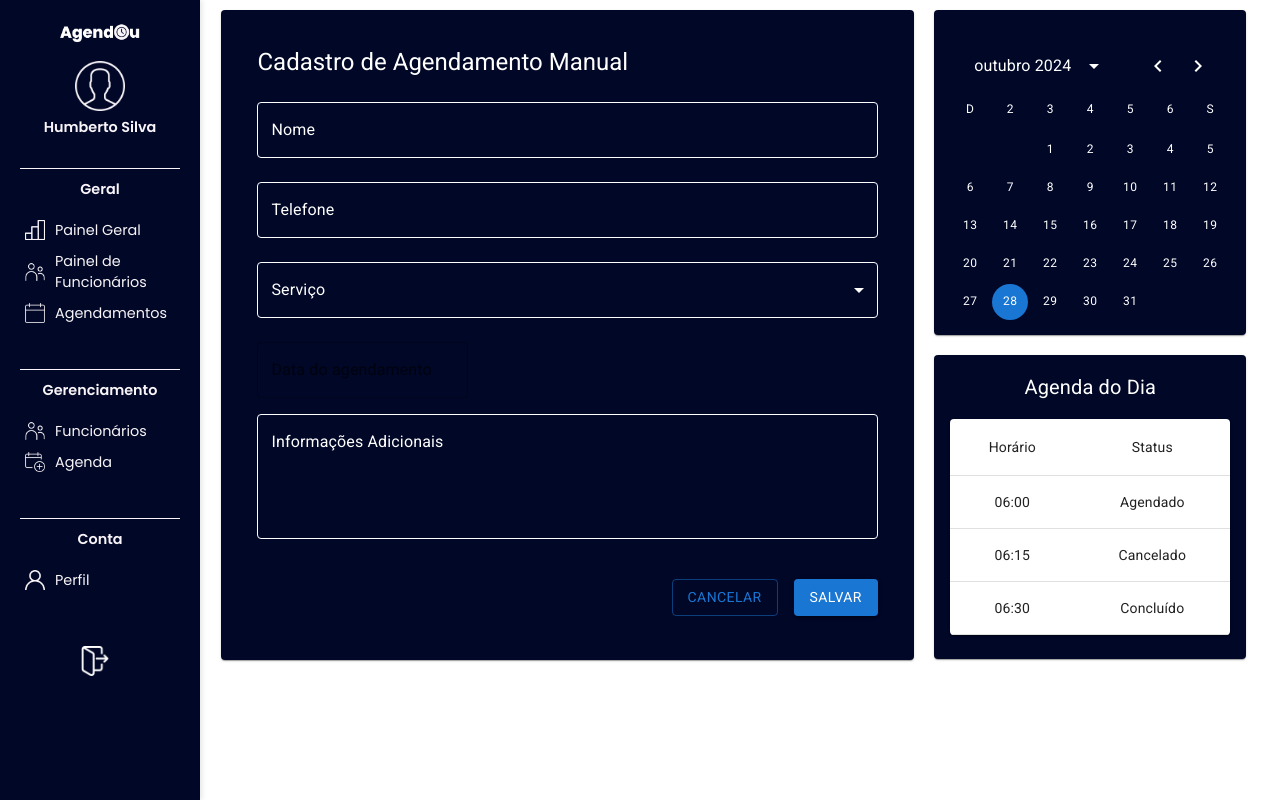
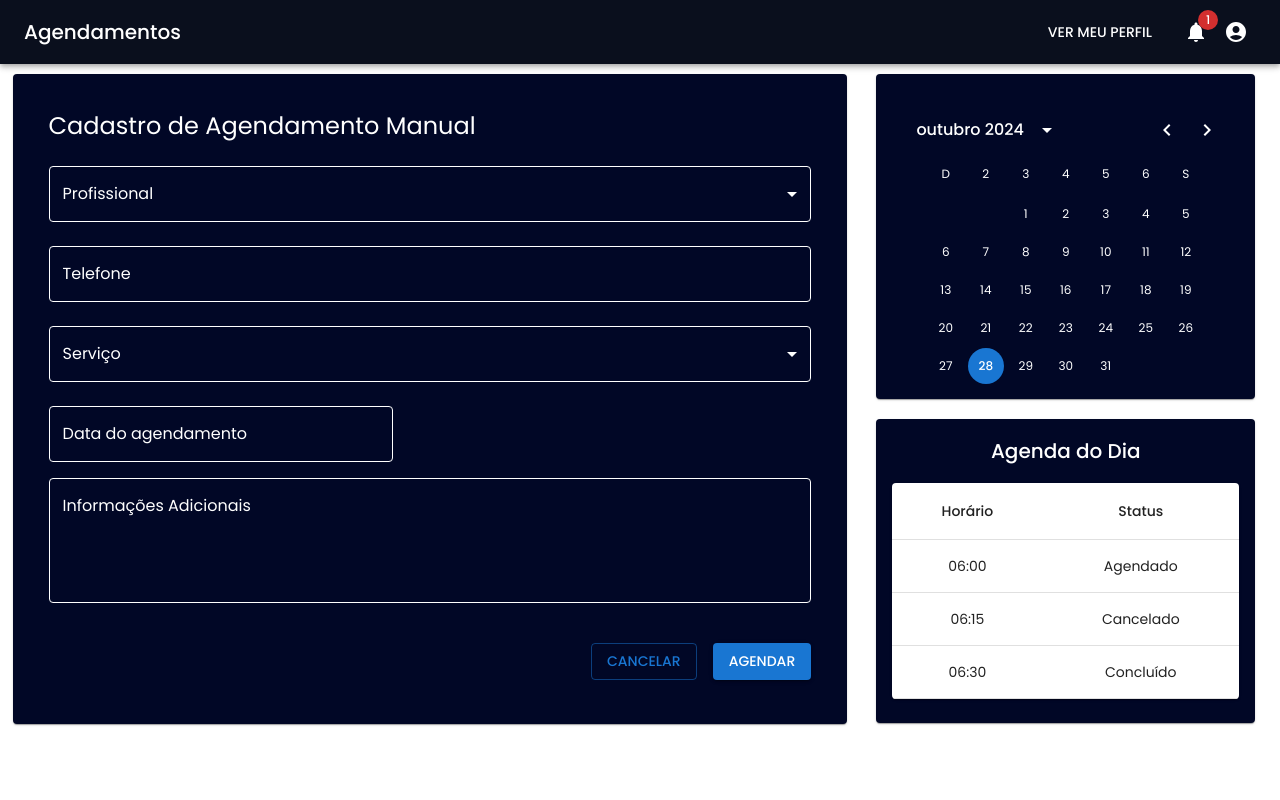
Before and after one commit to Agendou/agendou-web-front, a React (Create React App) app: page /manual-appointment in a window 1280 px wide. Built offline with nearby package versions, Linux system fonts and the light colour scheme.

Commit message:
Refact: Reestruturação do agendamento por parte do cliente

```diff
--- /dev/null
+++ b/src/components/ClienteHeader/ClientHeader.jsx
@@ -0,0 +1,39 @@
+import React from 'react';
+import AppBar from '@mui/material/AppBar';
+import Toolbar from '@mui/material/Toolbar';
+import Typography from '@mui/material/Typography';
+import IconButton from '@mui/material/IconButton';
+import Badge from '@mui/material/Badge';
+import NotificationsIcon from '@mui/icons-material/Notifications';
+import AccountCircle from '@mui/icons-material/AccountCircle';
+import { Box, Button } from '@mui/material';
+
+function ClientHeader() {
+  return (
+    <AppBar position="static" sx={{ backgroundColor: '#0A0F1D' }}>
+      <Toolbar>
+        <Typography variant="h6" sx={{ flexGrow: 1, color: 'white' }}>
+          Agendamentos
+        </Typography>
+
+        <Box sx={{ display: 'flex', alignItems: 'center' }}>
+          <Button sx={{ color: 'white', marginRight: 2 }}>
+            Ver meu perfil
+          </Button>
+
+          <IconButton color="inherit">
+            <Badge badgeContent={1} color="error">
+              <NotificationsIcon />
+            </Badge>
+          </IconButton>
+
+          <IconButton color="inherit">
+            <AccountCircle />
+          </IconButton>
+        </Box>
+      </Toolbar>
+    </AppBar>
+  );
+}
+
+export default ClientHeader;
--- a/src/components/ManualAppointments/ManualAppointments/ManualAppointments.jsx
+++ b/src/components/ManualAppointments/ManualAppointments/ManualAppointments.jsx
@@ -22,7 +22,7 @@ import { DateTimePicker } from "@mui/x-date-pickers";
 export default function ManualAppointments() {
   const [value, setValue] = useState(dayjs());
   const [formData, setFormData] = useState({
-    nome: "",
+    Profissional: "",
     telefone: "",
     servico: "",
     data: null,
@@ -64,22 +64,63 @@ export default function ManualAppointments() {
                 Cadastro de Agendamento Manual
               </Typography>
 
-              <TextField
-                label="Nome"
-                value={formData.nome}
-                onChange={(e) => handleInputChange("nome", e.target.value)}
-                fullWidth
-                margin="normal"
-                InputLabelProps={{ style: { color: "white" } }}
-                InputProps={{
-                  style: { color: "white" },
-                  sx: {
+              <FormControl fullWidth margin="normal">
+                <InputLabel
+                  style={{ color: "white" }}
+                  sx={{
+                    display: formData.profissional ? "none" : "block",
+                  }}
+                  shrink={false}
+                >
+                  Profissional
+                </InputLabel>
+                <Select
+                  value={formData.profissional}
+                  onChange={(e) =>
+                    handleInputChange("profissional", e.target.value)
+                  }
+                  label="Profissional"
+                  sx={{
+                    color: "white",
+                    backgroundColor: "transparent",
+                    borderColor: "white",
                     "& .MuiOutlinedInput-notchedOutline": {
-                      borderColor: "#FFF",
+                      borderColor: "white",
                     },
-                  },
-                }}
-              />
+                    "&:hover .MuiOutlinedInput-notchedOutline": {
+                      borderColor: "white",
+                    },
+                    "&.Mui-focused .MuiOutlinedInput-notchedOutline": {
+                      borderColor: "white",
+                    },
+                    "& .MuiSvgIcon-root": {
+                      color: "white",
+                    },
+                  }}
+                  MenuProps={{
+                    PaperProps: {
+                      style: {
+                        backgroundColor: "#010720",
+                        color: "white",
+                      },
+                    },
+                    MenuListProps: {
+                      sx: {
+                        "& .MuiMenuItem-root": {
+                          color: "white",
+                        },
+                        "& .MuiMenuItem-root:hover": {
+                          backgroundColor: "rgba(255, 255, 255, 0.1)",
+                        },
+                      },
+                    },
+                  }}
+                >
+                  <MenuItem value="luzes">Humberto</MenuItem>
+                  <MenuItem value="degrade">Henrique</MenuItem>
+                  <MenuItem value="corte">Pedro</MenuItem>
+                </Select>
+              </FormControl>
 
               <TextField
                 label="Telefone"
@@ -161,6 +202,25 @@ export default function ManualAppointments() {
                   onChange={(date) => handleInputChange("data", date)}
                   inputFormat="dd/MM/yyyy"
                   renderInput={(params) => <TextField {...params} />}
+                  sx={{
+                    "& .MuiInputBase-input": {
+                      color: "white",
+                    },
+                    "& .MuiInputLabel-root": {
+                      color: "white",
+                    },
+                    "& .MuiSvgIcon-root": {
+                      color: "white",
+                    },
+                    "& .MuiOutlinedInput-root .MuiOutlinedInput-notchedOutline":
+                      {
+                        borderColor: "white",
+                      },
+                    "& .MuiOutlinedInput-root.Mui-focused .MuiOutlinedInput-notchedOutline":
+                      {
+                        borderColor: "white",
+                      },
+                  }}
                 />
               </Box>
 
@@ -219,7 +279,7 @@ export default function ManualAppointments() {
                     color="primary"
                     onClick={handleSubmit}
                   >
-                    Salvar
+                    Agendar
                   </Button>
                 </Grid>
               </Grid>
--- a/src/index.js
+++ b/src/index.js
@@ -2,20 +2,27 @@ import React from 'react';
 import ReactDOM from 'react-dom/client';
 import reportWebVitals from './reportWebVitals';
 import Rotas from './routes/routes';
-import './styles/globals.css'
+import './styles/globals.css';
 import "react-toastify/dist/ReactToastify.css";
 import { ToastContainer } from 'react-toastify';
 import "./global.js";
 
+import { ThemeProvider, createTheme } from '@mui/material/styles';
+
+const theme = createTheme({
+  typography: {
+    fontFamily: 'Poppins, Arial, sans-serif',
+  },
+});
+
 const root = ReactDOM.createRoot(document.getElementById('root'));
 root.render(
   <React.StrictMode>
-    <Rotas />
-    <ToastContainer />
+    <ThemeProvider theme={theme}>
+      <Rotas />
+      <ToastContainer />
+    </ThemeProvider>
   </React.StrictMode>
 );
 
-// If you want to start measuring performance in your app, pass a function
-// to log results (for example: reportWebVitals(console.log))
-// or send to an analytics endpoint. Learn more: https://bit.ly/CRA-vitals
 reportWebVitals();
--- a/src/pages/AgendamentoCliente/ManualAppointment.jsx
+++ b/src/pages/AgendamentoCliente/ManualAppointment.jsx
@@ -1,17 +1,13 @@
 import React from 'react';
 import { Grid } from '@mui/material';
-import SideBar from '../../components/Sidebar/Sidebar';
 import ManualAppointments from '../../components/ManualAppointments/ManualAppointments/ManualAppointments';
+import ClientHeader from '../../components/ClienteHeader/ClientHeader';
 
 export default function ManualAppointment() {
   return (
     <Grid container>
-      <Grid item xs={2}>
-        <SideBar isVisible={true} />
-      </Grid>
-      <Grid item xs={10}>
+      <ClientHeader />
         <ManualAppointments />
-      </Grid>
     </Grid>
   );
 }
```
